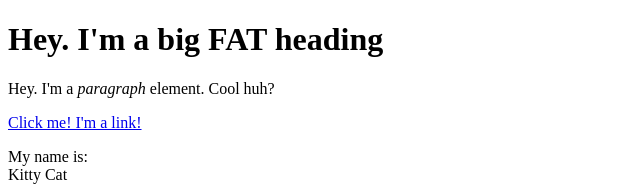
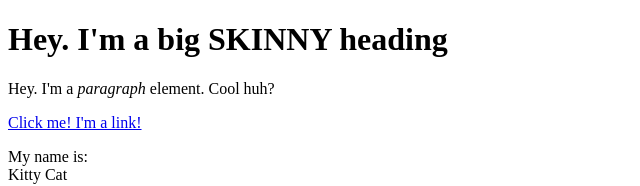
Before and after one commit to Ryl0308/cartoon, a plain HTML site: page cartoon.html in a window 1280 px wide. Shown: the top 186 px of the page, without its empty margins (0-640 px from the left). Drawn offline with Linux system fonts and the light colour scheme.

Commit message:
Update cartoon.html

```diff
--- a/cartoon.html
+++ b/cartoon.html
@@ -5,7 +5,7 @@
 </head>
 
 <body>
-	<h1>Hey. I'm a big FAT heading</h1>
+	<h1>Hey. I'm a big SKINNY heading</h1>
 	<p>Hey. I'm a <i>paragraph</i> element. Cool huh?</p>
 	<a href="https://google.com" target="_blank" title="Let's go to Google!">Click me! I'm a link!</a>
 	<p>My name is:<br>
```
